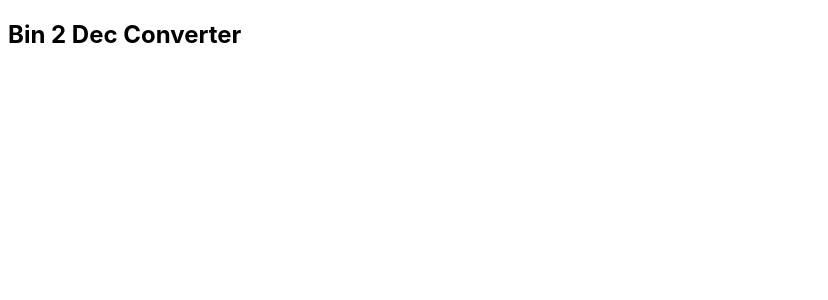
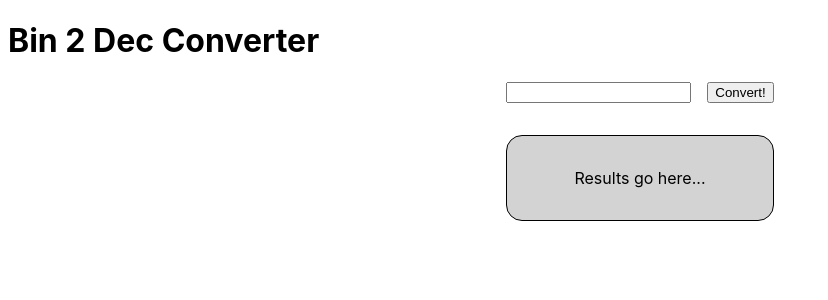
Before and after one commit to otislambert/bin2dec, a React (Vite) app: page / in a window 1280 px wide. Shown: the top 300 px of the page, without its empty margins (0-828 px from the left). Built offline with nearby package versions, Linux system fonts and the light colour scheme.

Commit message:
feat(app): created page skeleton

```diff
--- a/index.html
+++ b/index.html
@@ -4,7 +4,7 @@
 		<meta charset="UTF-8" />
 		<link rel="icon" type="image/svg+xml" href="/vite.svg" />
 		<meta name="viewport" content="width=device-width, initial-scale=1.0" />
-    <title>Vite + React + TS</title>
+		<title>BIN2DEC Converter</title>
 	</head>
 	<body>
 		<div id="root"></div>
--- a/src/App.tsx
+++ b/src/App.tsx
@@ -1,7 +1,20 @@
 function App() {
 	return (
 		<>
-			<h2>Bin 2 Dec Converter</h2>
+			<header className='header'>
+				<h1>Bin 2 Dec Converter</h1>
+			</header>
+			<main>
+				<div className='centered'>
+					<div className='input'>
+						<input type='text' />
+						<button>Convert!</button>
+					</div>
+					<div className='results'>
+						<p>Results go here...</p>
+					</div>
+				</div>
+			</main>
 		</>
 	);
 }
--- a/src/index.css
+++ b/src/index.css
@@ -6,3 +6,33 @@
 	-moz-osx-font-smoothing: grayscale;
 	-webkit-text-size-adjust: 100%;
 }
+
+main {
+	height: 100%;
+	width: 100%;
+	display: flex;
+	flex-direction: column;
+	justify-content: center;
+	align-items: center;
+}
+
+.centered {
+	display: flex;
+	flex-direction: column;
+	gap: 2em;
+}
+
+.input {
+	display: flex;
+	flex-direction: row;
+	gap: 1em;
+	justify-content: space-between;
+}
+
+.results {
+	background-color: lightgrey;
+	border: 1px solid black;
+	border-radius: 1em;
+	text-align: center;
+	padding: 1em;
+}
```
Lines whose indentation alone changed are shown as unchanged.
